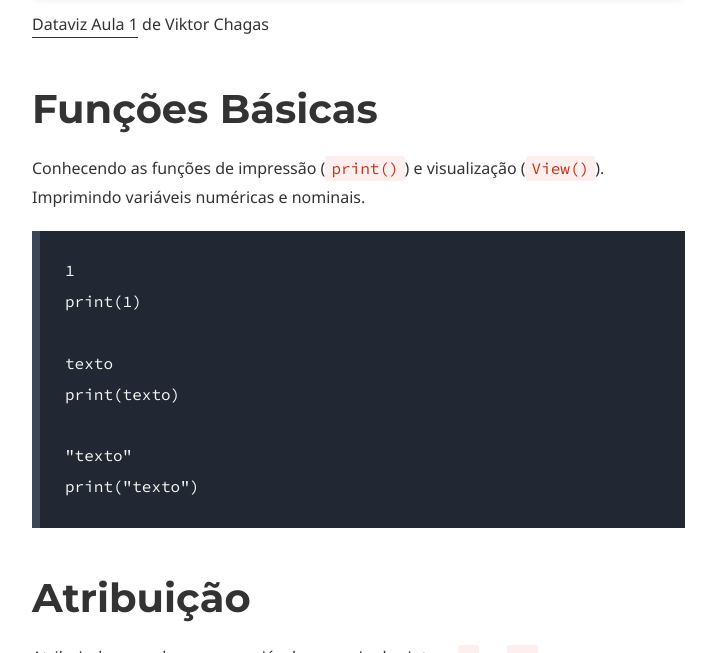
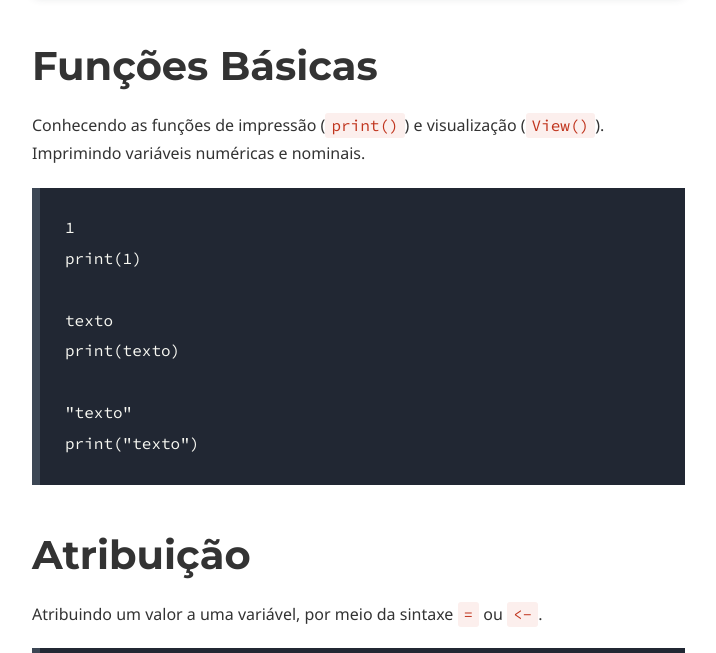
Before and after one commit to coLAB-UFF/docs, a Jekyll site: the page built from dataviz2_01.md, in a window 1280 px wide and 900 px high, scrolled down 904 px, cut to the strip 247-900 px from the top of the window. Shown: the whole strip, without its empty margins (38-754 px from the left). Built offline with Jekyll 4.4.1, drawn with Linux system fonts in a browser that asks for light colours; some web fonts are replaced.

Commit message:
Update dataviz2_01.md

```diff
--- a/dataviz2_01.md
+++ b/dataviz2_01.md
@@ -37,7 +37,7 @@ page_nav:
     src="https://www.canva.com/design/DAHED5qu3d4/wTeTdz41ew7F6eBzwPB8iw/view?embed" allowfullscreen="allowfullscreen" allow="fullscreen">
   </iframe>
 </div>
-<a href="https:&#x2F;&#x2F;www.canva.com&#x2F;design&#x2F;DAHED5qu3d4&#x2F;wTeTdz41ew7F6eBzwPB8iw&#x2F;view?utm_content=DAHED5qu3d4&amp;utm_campaign=designshare&amp;utm_medium=embeds&amp;utm_source=link" target="_blank" rel="noopener">Dataviz Aula 1</a> de Viktor Chagas
+
 
 # Funções Básicas
 
```
